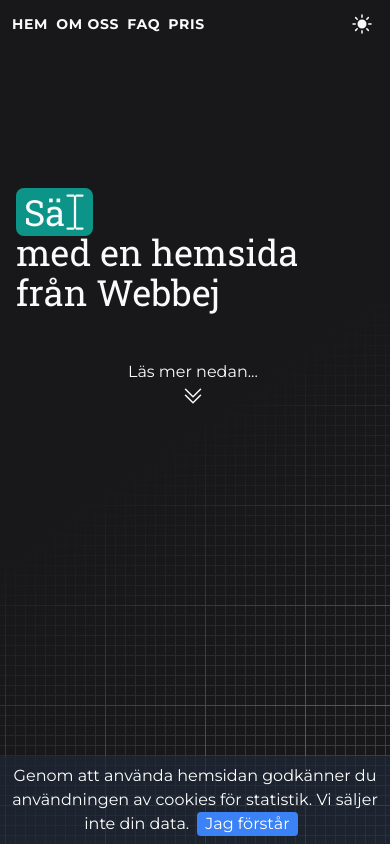
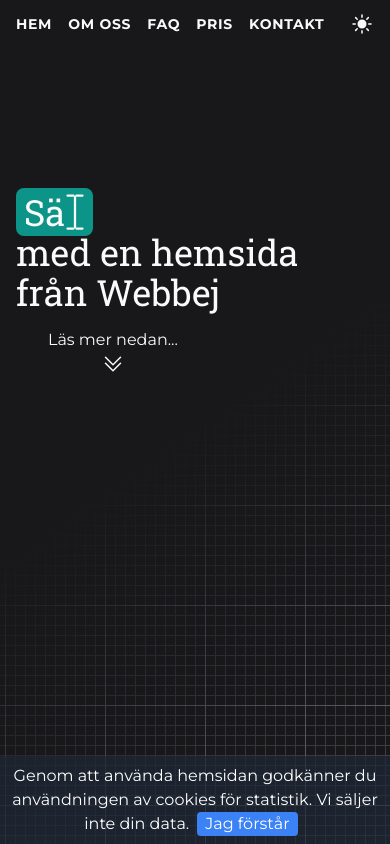
Before and after one commit to saile515/old-portfolio, a Next.js app: page / in a window 390 px wide. Built offline with nearby package versions, Linux system fonts and the light colour scheme; no server answers.

Commit message:
Header tweaks

```diff
--- a/components/Header.tsx
+++ b/components/Header.tsx
@@ -54,7 +54,7 @@
 		<div className="h-screen w-full dark:text-zinc-50 bg-[url('/graph-paper.svg')] relative">
 			<div className="absolute top-0 left-0 w-full h-full header-gradient-light dark:header-gradient-dark">
 				<DynamicText />
-				<button className="flex flex-col items-center ml-32 mt-12 text-zinc-900 dark:text-zinc-50">
+				<button className="flex flex-col items-center ml-12 sm:ml-32 mt-4 sm:mt-12 text-zinc-900 dark:text-zinc-50">
 					Läs mer nedan...
 					<ChevronDoubleDownIcon className="w-6 h-6" />
 				</button>
--- a/components/Navbar/index.tsx
+++ b/components/Navbar/index.tsx
@@ -5,7 +5,7 @@
 function NavLink(props: { name: string; url: string }) {
 	return (
 		<Link href={props.url}>
-			<a className="uppercase tracking-wider font-bold text-zinc-900 dark:text-zinc-50 mx-1 sm:mx-4 text-[0.624rem] xs:text-sm sm:text-base whitespace-nowrap">
+			<a className="uppercase tracking-wider font-bold text-zinc-900 dark:text-zinc-50 hover:text-zinc-600 dark:hover:text-zinc-300 mx-1 xs:mx-2 sm:mx-4 text-[0.624rem] xs:text-sm sm:text-base whitespace-nowrap">
 				{props.name}
 			</a>
 		</Link>
@@ -25,6 +25,7 @@
 					name={`${windowSize.width <= 480 ? "Pris" : "Priskalkylator"}`}
 					url="/calculator"
 				/>
+				<NavLink name="Kontakt" url="/#contact" />
 			</nav>
 			<DarkModeSwitch />
 		</div>
```
